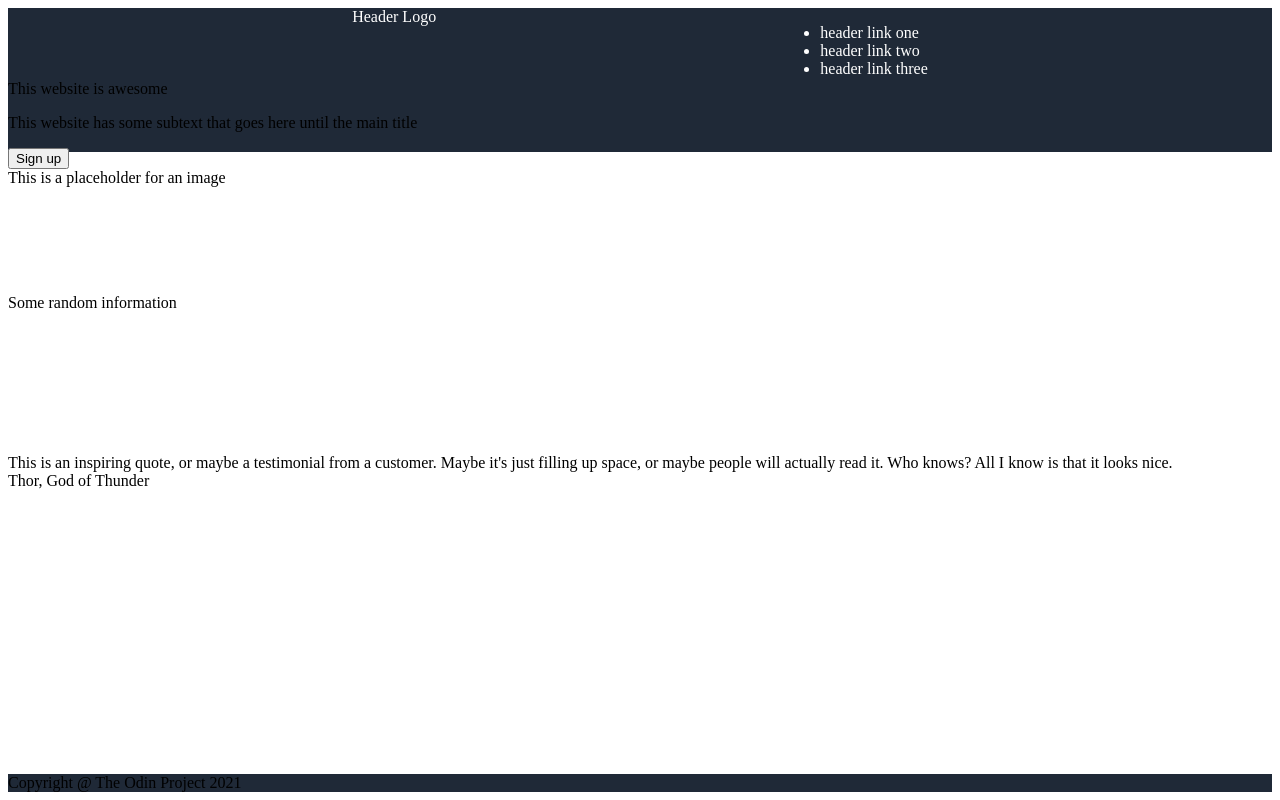
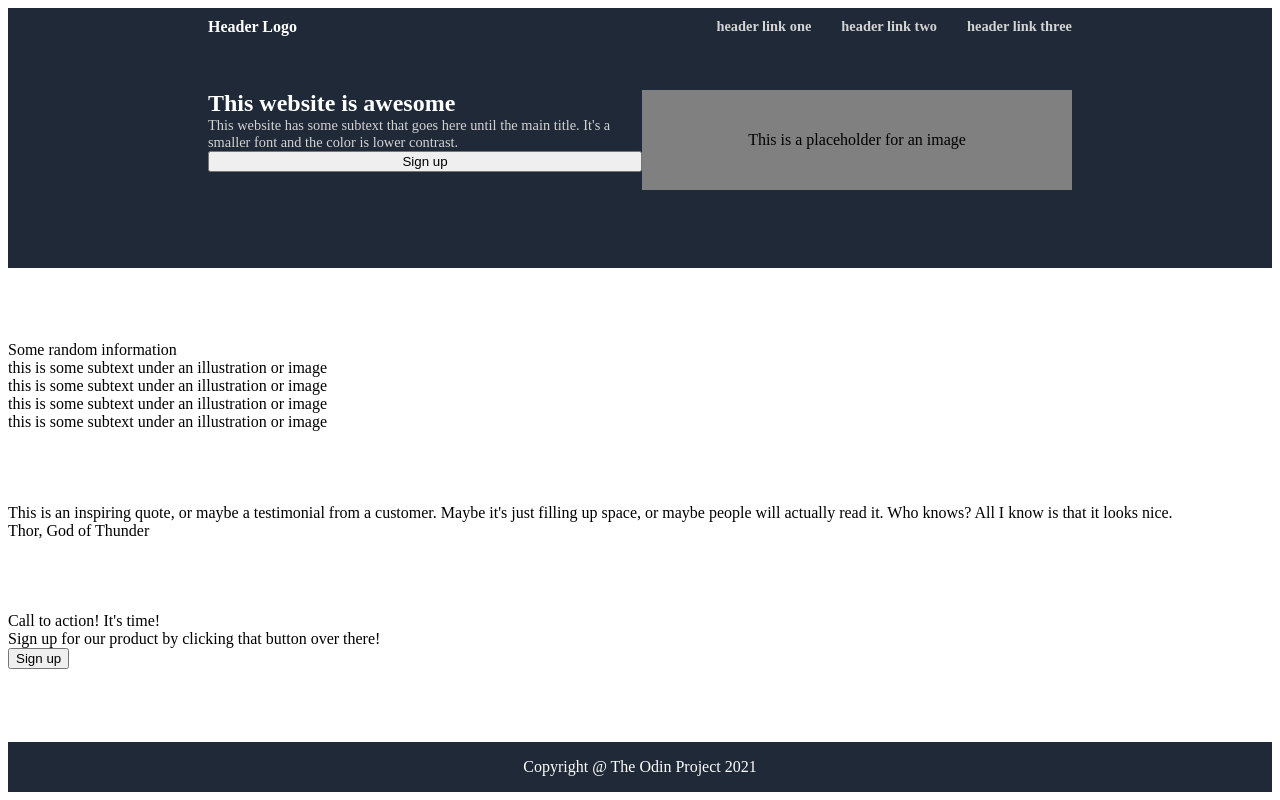
Before and after one commit to DashikiBulbasaur/odin-landing-page, a plain HTML site: page index.html in a window 1280 px wide. Drawn offline with Linux system fonts and the light colour scheme.

Commit message:
finish some details for the header + section 1 and footer. however, and this is my mistake, I forgot about the details needed to put into the page, which would have made things a lot easier for me. next commits will include those

```diff
--- a/index.html
+++ b/index.html
@@ -13,7 +13,7 @@
     <div class="header">
       Header Logo
 
-      <ul>
+      <ul class="subtext">
         <li>header link one</li>
         <li>header link two</li>
         <li>header link three</li>
@@ -23,8 +23,9 @@
     <div class="section-1">
       <div class="section-1-container">
         <div class="awesome-website">
-          This website is awesome
-          <p>This website has some subtext that goes here until the main title</p>
+          <div class="section-1-title">This website is awesome</div>
+          <div class="subtext">This website has some subtext that goes here until the main title.
+            It's a smaller font and the color is lower contrast.</div>
           <button>Sign up</button>
         </div>
         <div class="section-1-image">
@@ -37,10 +38,26 @@
   <div class="section-2">
     <div class="random-info">Some random information</div>
     <div class="image-and-subtext-container">
-      <div class="image-and-subtext"></div>
-      <div class="image-and-subtext"></div>
-      <div class="image-and-subtext"></div>
-      <div class="image-and-subtext"></div>
+      <div class="image-and-subtext">
+        <div class="section-2-box"></div>
+        <div class="section-2-text">this is some subtext under an illustration
+          or image</div>
+      </div>
+      <div class="image-and-subtext">
+        <div class="section-2-box"></div>
+        <div class="section-2-text">this is some subtext under an illustration
+          or image</div>
+      </div>
+      <div class="image-and-subtext">
+        <div class="section-2-box"></div>
+        <div class="section-2-text">this is some subtext under an illustration
+          or image</div>
+      </div>
+      <div class="image-and-subtext">
+        <div class="section-2-box"></div>
+        <div class="section-2-text">this is some subtext under an illustration
+          or image</div>
+      </div>
     </div>
   </div>
 
@@ -53,8 +70,12 @@
 
   <div class="section-4">
     <div class="section-4-container">
-      <div class="section-4-text"></div>
-      <div class="sign-up-button"></div>
+      <div class="section-4-text">
+        <div class="section-4-text">Call to action! It's time!</div>
+        <div class="section-4-subtext">Sign up for our product by clicking that
+          button over there!</div>
+      </div>
+      <button>Sign up</button>
     </div>
   </div>
 
--- a/styles.css
+++ b/styles.css
@@ -12,13 +12,66 @@ body {
 
 .header {
   display: flex;
-  justify-content: space-evenly;
+  justify-content: space-between;
   height: 72px;
   color: white;
+  font-weight: bold;
 }
 
-.section-1 {
+.section-1-container {
   display: flex;
   height: 72px;
   justify-content: space-between;
 }
+
+.awesome-website {
+  display: flex;
+  flex-direction: column;
+}
+
+.section-1-image {
+  background-color: gray;
+  width: 650px;
+  height: 100px;
+  display: flex;
+  justify-content: center;
+  align-items: center;
+}
+
+.blue-section {
+  padding-left: 200px;
+  padding-right: 200px;
+  padding-bottom: 50px;
+  padding-top: 10px;
+  height: 25vh;
+}
+
+ul {
+  list-style-type: none;
+  display: flex;
+  margin: 0;
+  padding: 0;
+}
+
+li {
+  margin-left: 30px;
+}
+
+.subtext {
+  color: lightgray;
+  font-size: 90%;
+}
+
+.section-1-title {
+  color: white;
+  font-size: 150%;
+  font-weight: bold;
+}
+
+.footer {
+  height: 50px;
+  color: white;
+  display: flex;
+  justify-content: center;
+  align-items: center;
+}
```
